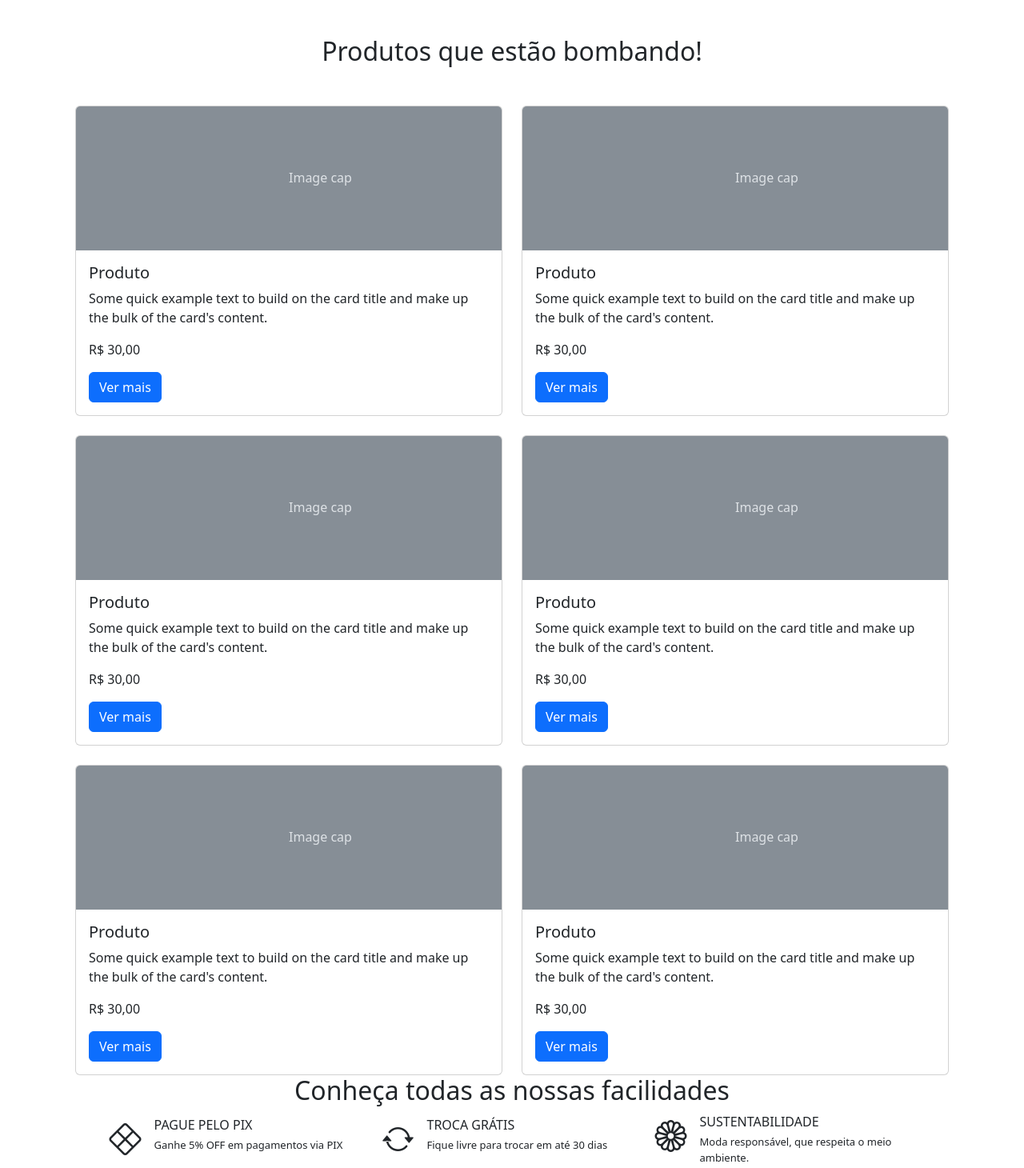
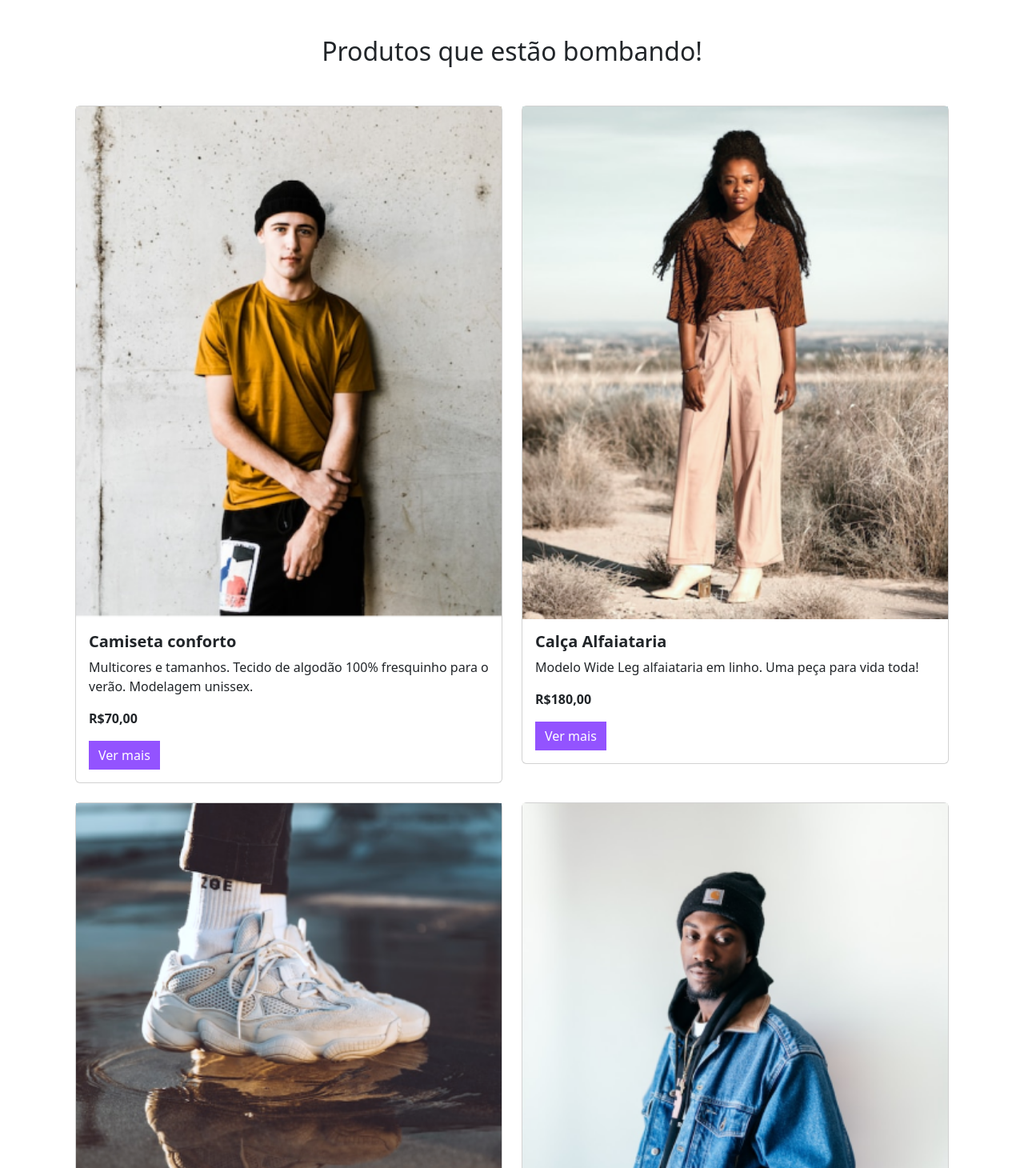
Before and after one commit to AdemirStefanski/MeteoraShop, a plain HTML site: page index.html in a window 1280 px wide. Shown: the part 1353-2813 px from the top of the page at 80% size. Drawn offline with nearby package versions, Linux system fonts and the light colour scheme.

Commit message:
responsiveness fixed

```diff
--- a/index.html
+++ b/index.html
@@ -1,5 +1,5 @@
 <!DOCTYPE html>
-<html lang="en">
+<html lang="pt-br">
   <head>
     <meta charset="UTF-8" />
     <meta name="viewport" content="width=device-width, initial-scale=1.0" />
@@ -323,204 +323,222 @@
       Produtos que estão bombando!
     </h2>
 
-    <div class="container row mx-auto g-4">
-      <div class="col-12 col-xx-4 col-md-6">
+    <div class="container row mx-auto">
+      <div class="col-12 col-md-6 col-xxl-4 pb-4">
         <div class="card">
-          <svg
-            class="bd-placeholder-img card-img-top"
-            width="100%"
-            height="180"
-            xmlns="http://www.w3.org/2000/svg"
-            role="img"
-            aria-label="Placeholder: Image cap"
-            preserveAspectRatio="xMidYMid slice"
-            focusable="false"
-          >
-            <title>Placeholder</title>
-            <rect width="100%" height="100%" fill="#868e96"></rect>
-            <text x="50%" y="50%" fill="#dee2e6" dy=".3em">Image cap</text>
-          </svg>
+          <img
+            class="d-block d-md-none"
+            src="./assets/Mobile/produtos/camiseta.png"
+            alt="Modelo masculo vestindo touca preta, blusa marrom e calça jeans, com uma parede cinza de fundo."
+          />
+          <img
+            class="d-none d-md-block d-xl-none"
+            src="./assets/Tablet/produtos/camiseta.png"
+            alt="Modelo masculo vestindo touca preta, blusa marrom e calça jeans, com uma parede cinza de fundo."
+          />
+          <img
+            class="d-none d-xl-block"
+            src="./assets/Desktop/produtos/camiseta.png"
+            alt="Modelo masculo vestindo touca preta, blusa marrom e calça jeans, com uma parede cinza de fundo."
+          />
           <div class="card-body">
-            <h5 class="card-title">Produto</h5>
+            <h5 class="card-title fw-bold">Camiseta conforto</h5>
             <p class="card-text">
-              Some quick example text to build on the card title and make up the
-              bulk of the card's content.
+              Multicores e tamanhos. Tecido de algodão 100% fresquinho para o
+              verão. Modelagem unissex.
             </p>
-            <p>R$ 30,00</p>
-            <a href="#" class="btn btn-primary">Ver mais</a>
+            <p class="fw-bold">R$70,00</p>
+            <a href="#" class="btn btn-primary botao-lilas rounded-0 border-0"
+              >Ver mais</a
+            >
           </div>
         </div>
       </div>
 
-      <div class="col-12 col-xx-4 col-md-6">
+      <div class="col-12 col-md-6 col-xxl-4 pb-4">
         <div class="card">
-          <svg
-            class="bd-placeholder-img card-img-top"
-            width="100%"
-            height="180"
-            xmlns="http://www.w3.org/2000/svg"
-            role="img"
-            aria-label="Placeholder: Image cap"
-            preserveAspectRatio="xMidYMid slice"
-            focusable="false"
-          >
-            <title>Placeholder</title>
-            <rect width="100%" height="100%" fill="#868e96"></rect>
-            <text x="50%" y="50%" fill="#dee2e6" dy=".3em">Image cap</text>
-          </svg>
+          <img
+            class="d-block d-md-none"
+            src="./assets/Mobile/produtos/calca.png"
+            alt="Modelo feminina vestindo blusa marrom, calça bege, par de sapatos altos na cor branca, cordão e pulseira, em um ambiente aberto com chão de terra e matos secos."
+          />
+          <img
+            class="d-none d-md-block d-xl-none"
+            src="./assets/Tablet/produtos/calca.png"
+            alt="Modelo feminina vestindo blusa marrom, calça bege, par de sapatos altos na cor branca, cordão e pulseira, em um ambiente aberto com chão de terra e matos secos."
+          />
+          <img
+            class="d-none d-xl-block"
+            src="./assets/Desktop/produtos/calca.png"
+            alt="Modelo feminina vestindo blusa marrom, calça bege, par de sapatos altos na cor branca, cordão e pulseira, em um ambiente aberto com chão de terra e matos secos."
+          />
           <div class="card-body">
-            <h5 class="card-title">Produto</h5>
+            <h5 class="card-title fw-bold">Calça Alfaiataria</h5>
             <p class="card-text">
-              Some quick example text to build on the card title and make up the
-              bulk of the card's content.
+              Modelo Wide Leg alfaiataria em linho. Uma peça para vida toda!
             </p>
-            <p>R$ 30,00</p>
-            <a href="#" class="btn btn-primary">Ver mais</a>
+            <p class="fw-bold">R$180,00</p>
+            <a href="#" class="btn btn-primary botao-lilas rounded-0 border-0"
+              >Ver mais</a
+            >
           </div>
         </div>
       </div>
 
-      <div class="col-12 col-xx-4 col-md-6">
+      <div class="col-12 col-md-6 col-xxl-4 pb-4">
         <div class="card">
-          <svg
-            class="bd-placeholder-img card-img-top"
-            width="100%"
-            height="180"
-            xmlns="http://www.w3.org/2000/svg"
-            role="img"
-            aria-label="Placeholder: Image cap"
-            preserveAspectRatio="xMidYMid slice"
-            focusable="false"
-          >
-            <title>Placeholder</title>
-            <rect width="100%" height="100%" fill="#868e96"></rect>
-            <text x="50%" y="50%" fill="#dee2e6" dy=".3em">Image cap</text>
-          </svg>
+          <img
+            class="d-block d-md-none"
+            src="./assets/Mobile/produtos/tenis.png"
+            alt="Foco nos pés de modelo usando par de tênis e meia na cor branca, e calça na cor preta, pisando em uma poça de água."
+          />
+          <img
+            class="d-none d-md-block d-xl-none"
+            src="./assets/Tablet/produtos/tenis.png"
+            alt="Foco nos pés de modelo usando par de tênis e meia na cor branca, e calça na cor preta, pisando em uma poça de água."
+          />
+          <img
+            class="d-none d-xl-block"
+            src="./assets/Desktop/produtos/tenis.png"
+            alt="Foco nos pés de modelo usando par de tênis e meia na cor branca, e calça na cor preta, pisando em uma poça de água."
+          />
           <div class="card-body">
-            <h5 class="card-title">Produto</h5>
+            <h5 class="card-title fw-bold">Tênis Chunky</h5>
             <p class="card-text">
-              Some quick example text to build on the card title and make up the
-              bulk of the card's content.
+              Snicker casual com solado mais alto e modelagem robusta. Modelo
+              unissex.
             </p>
-            <p>R$ 30,00</p>
-            <a href="#" class="btn btn-primary">Ver mais</a>
+            <p class="fw-bold">R$250,00</p>
+            <a href="#" class="btn btn-primary botao-lilas rounded-0 border-0"
+              >Ver mais</a
+            >
           </div>
         </div>
       </div>
 
-      <div class="col-12 col-xx-4 col-md-6">
+      <div class="col-12 col-md-6 col-xxl-4 pb-4">
         <div class="card">
-          <svg
-            class="bd-placeholder-img card-img-top"
-            width="100%"
-            height="180"
-            xmlns="http://www.w3.org/2000/svg"
-            role="img"
-            aria-label="Placeholder: Image cap"
-            preserveAspectRatio="xMidYMid slice"
-            focusable="false"
-          >
-            <title>Placeholder</title>
-            <rect width="100%" height="100%" fill="#868e96"></rect>
-            <text x="50%" y="50%" fill="#dee2e6" dy=".3em">Image cap</text>
-          </svg>
+          <img
+            class="d-block d-md-none"
+            src="./assets/Mobile/produtos/jaqueta-jeans.png"
+            alt="Modelo masculino vestindo toca e calça na cor preta, jaqueta jeans azul, blusa branca e cordão dourado, em um fundo branco."
+          />
+          <img
+            class="d-none d-md-block d-xl-none"
+            src="./assets/Tablet/produtos/jaqueta-jeans.png"
+            alt="Modelo masculino vestindo toca e calça na cor preta, jaqueta jeans azul, blusa branca e cordão dourado, em um fundo branco."
+          />
+          <img
+            class="d-none d-xl-block"
+            src="./assets/Desktop/produtos/jaqueta-jeans.png"
+            alt="Modelo masculino vestindo toca e calça na cor preta, jaqueta jeans azul, blusa branca e cordão dourado, em um fundo branco."
+          />
           <div class="card-body">
-            <h5 class="card-title">Produto</h5>
+            <h5 class="card-title fw-bold">Jaqueta Jeans</h5>
             <p class="card-text">
-              Some quick example text to build on the card title and make up the
-              bulk of the card's content.
+              Modelo unissex oversized com gola de camurça. Atemporal e
+              autêntica!
             </p>
-            <p>R$ 30,00</p>
-            <a href="#" class="btn btn-primary">Ver mais</a>
+            <p class="fw-bold">R$150,00</p>
+            <a href="#" class="btn btn-primary botao-lilas rounded-0 border-0"
+              >Ver mais</a
+            >
           </div>
         </div>
       </div>
 
-      <div class="col-12 col-xx-4 col-md-6">
+      <div class="col-12 col-md-6 col-xxl-4 pb-4">
         <div class="card">
-          <svg
-            class="bd-placeholder-img card-img-top"
-            width="100%"
-            height="180"
-            xmlns="http://www.w3.org/2000/svg"
-            role="img"
-            aria-label="Placeholder: Image cap"
-            preserveAspectRatio="xMidYMid slice"
-            focusable="false"
-          >
-            <title>Placeholder</title>
-            <rect width="100%" height="100%" fill="#868e96"></rect>
-            <text x="50%" y="50%" fill="#dee2e6" dy=".3em">Image cap</text>
-          </svg>
+          <img
+            class="d-block d-md-none"
+            src="./assets/Mobile/produtos/oculos.png"
+            alt="Modelo masculino com blusa branca e um par de óculos de lentes transparentes arredondadas, utilizando um notebook, com um cachorro poodle branco no seu colo, e em um fundo branco."
+          />
+          <img
+            class="d-none d-md-block d-xl-none"
+            src="./assets/Tablet/produtos/oculos.png"
+            alt="Modelo masculino com blusa branca e um par de óculos de lentes transparentes arredondadas, utilizando um notebook, com um cachorro poodle branco no seu colo, e em um fundo branco."
+          />
+          <img
+            class="d-none d-xl-block"
+            src="./assets/Desktop/produtos/oculos.png"
+            alt="Modelo masculino com blusa branca e um par de óculos de lentes transparentes arredondadas, utilizando um notebook, com um cachorro poodle branco no seu colo, e em um fundo branco."
+          />
           <div class="card-body">
-            <h5 class="card-title">Produto</h5>
+            <h5 class="card-title fw-bold">Óculos Redondo</h5>
             <p class="card-text">
-              Some quick example text to build on the card title and make up the
-              bulk of the card's content.
+              Armação metálica em grafite com lentes arredondadas. Sem erro!
             </p>
-            <p>R$ 30,00</p>
-            <a href="#" class="btn btn-primary">Ver mais</a>
+            <p class="fw-bold">R$120,00</p>
+            <a href="#" class="btn btn-primary botao-lilas rounded-0 border-0"
+              >Ver mais</a
+            >
           </div>
         </div>
       </div>
 
-      <div class="col-12 col-xx-4 col-md-6">
+      <div class="col-12 col-md-6 col-xxl-4 pb-4">
         <div class="card">
-          <svg
-            class="bd-placeholder-img card-img-top"
-            width="100%"
-            height="180"
-            xmlns="http://www.w3.org/2000/svg"
-            role="img"
-            aria-label="Placeholder: Image cap"
-            preserveAspectRatio="xMidYMid slice"
-            focusable="false"
-          >
-            <title>Placeholder</title>
-            <rect width="100%" height="100%" fill="#868e96"></rect>
-            <text x="50%" y="50%" fill="#dee2e6" dy=".3em">Image cap</text>
-          </svg>
+          <img
+            class="d-block d-md-none"
+            src="./assets/Mobile/produtos/bolsa.png"
+            alt="Cintura, pernas e pés de modelo feminina vestindo sobretudo de cor predominante bege com detalhes em tom vermelho e escuro, com calça e par de sapatos na cor preta, segurando bolsa na cor bege, com fundo de prédio."
+          />
+          <img
+            class="d-none d-md-block d-xl-none"
+            src="./assets/Tablet/produtos/bolsa.png"
+            alt="Cintura, pernas e pés de modelo feminina vestindo sobretudo de cor predominante bege com detalhes em tom vermelho e escuro, com calça e par de sapatos na cor preta, segurando bolsa na cor bege, com fundo de prédio."
+          />
+          <img
+            class="d-none d-xl-block"
+            src="./assets/Desktop/produtos/bolsa.png"
+            alt="Cintura, pernas e pés de modelo feminina vestindo sobretudo de cor predominante bege com detalhes em tom vermelho e escuro, com calça e par de sapatos na cor preta, segurando bolsa na cor bege, com fundo de prédio."
+          />
           <div class="card-body">
-            <h5 class="card-title">Produto</h5>
+            <h5 class="card-title fw-bold">Bolsa coringa</h5>
             <p class="card-text">
-              Some quick example text to build on the card title and make up the
-              bulk of the card's content.
+              Bolsa camel em couro sintético de alta duração. Ideal para
+              acompanhar você por uma vida!
             </p>
-            <p>R$ 30,00</p>
-            <a href="#" class="btn btn-primary">Ver mais</a>
+            <p class="fw-bold">R$120,00</p>
+            <a href="#" class="btn btn-primary botao-lilas rounded-0 border-0"
+              >Ver mais</a
+            >
           </div>
         </div>
       </div>
     </div>
 
-    <section class="pb-4">
-      <h2 class="text-center">Conheça todas as nossas facilidades</h2>
+    <section class="pb-4 bg-black text-bg-dark">
+      <h2 class="text-center py-3">Conheça todas as nossas facilidades</h2>
 
       <div
-        class="d-flex flex-column flex-lg-row justify-content-center align-items-center gap-3"
+        class="d-flex flex-column flex-lg-row align-items-center justify-content-center gap-3 px-3"
       >
-        <div class="divs-facilidades d-flex">
-          <div><i class="bi bi-x-diamond fs-1"></i></div>
+        <div class="divs-facilidades d-flex align-items-center">
+          <div><i class="verde-limao bi bi-x-diamond fs-1"></i></div>
           <div>
-            <div class="ms-3 mb-1">PAGUE PELO PIX</div>
+            <div class="ms-3 mb-1 verde-limao">PAGUE PELO PIX</div>
             <div class="texto-menor ms-3">
               Ganhe 5% OFF em pagamentos via PIX
             </div>
           </div>
         </div>
+
         <div class="divs-facilidades d-flex">
-          <div><i class="bi bi-arrow-repeat fs-1"></i></div>
+          <div><i class="verde-limao bi bi-arrow-repeat fs-1"></i></div>
           <div>
-            <div class="ms-3 mb-1">TROCA GRÁTIS</div>
+            <div class="ms-3 mb-1 verde-limao">TROCA GRÁTIS</div>
             <div class="texto-menor ms-3">
-              Fique livre para trocar em até 30 dias
+              Fique livre para trocar em até 30 dias.
             </div>
           </div>
         </div>
+
         <div class="divs-facilidades d-flex">
-          <div><i class="bi bi-flower1 fs-1"></i></div>
+          <div><i class="verde-limao bi bi-flower1 fs-1"></i></div>
           <div>
-            <div class="ms-3 mb-1">SUSTENTABILIDADE</div>
+            <div class="ms-3 mb-1 verde-limao">SUSTENTABILIDADE</div>
             <div class="texto-menor ms-3">
               Moda responsável, que respeita o meio ambiente.
             </div>
@@ -530,27 +548,35 @@
     </section>
 
     <form
-      class="border border-secondary my-3 my-xl-5 p-3 text-center div-novidades mx-auto"
+      class="container border border-secondary my-3 my-xl-5 p-3 text-center div-novidades mx-auto"
     >
       <h5>
         Quer receber nossas novidades, promoções exclusivas e 10% OFF na
         primeira compra? Cadastre-se!
       </h5>
+
       <div class="input-group my-3">
         <input
+          type="email"
           class="form-control border-secondary rounded-0"
-          type="email"
           placeholder="Digite seu e-mail"
           aria-label="Digite seu e-mail"
           aria-describedby="button-addon2"
         />
-        <button type="button" id="button-addon2">Enviar</button>
+        <button
+          type="button"
+          class="btn btn-primary botao-lilas rounded-0 border-0"
+          id="button-addon2"
+        >
+          Enviar
+        </button>
       </div>
     </form>
 
-    <footer class="text-center">
-      <p class="py-3">
-        2024 <i class="bi bi-c-circle"></i> Desenvolvido por Ademir
+    <footer class="text-center bg-black text-bg-dark">
+      <p class="card-text py-3">
+        2023 <i class="bi bi-c-circle"></i> Desenvolvido por Alura | Projeto
+        fictício sem fins comerciais.
       </p>
     </footer>
 
--- a/styles.css
+++ b/styles.css
@@ -10,6 +10,14 @@
   width: 325px;
 }
 
+.botao-lilas {
+  background-color: #9353ff;
+}
+
+.verde-limao {
+  color: #daff01;
+}
+
 @media (min-width: 768px) {
   .div-novidades {
     width: 696px;
```
